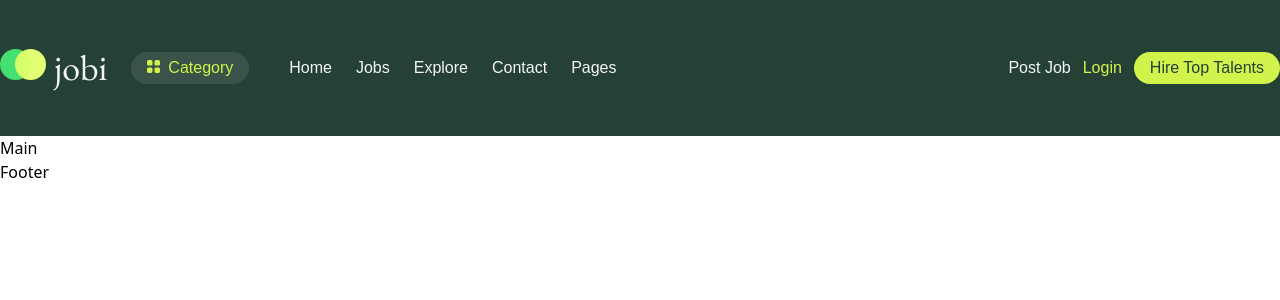
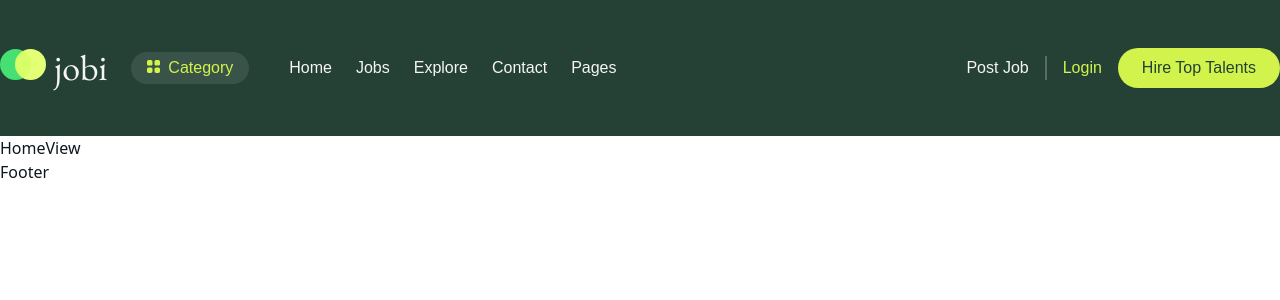
Before and after one commit to johnmal-dev/jobi, a React (Vite) app: page / in a window 1280 px wide. Shown: the top 300 px of the page. Built offline with nearby package versions, Linux system fonts and the light colour scheme; a web font is replaced by a local one.

Commit message:
add routes and links, stying updates

```diff
--- a/src/App.tsx
+++ b/src/App.tsx
@@ -5,7 +5,7 @@ import Footer from './components/Footer'
 
 function App() {
   return (
-    <div className="App">
+    <div className="text-palette-900">
       <Header />
       <Main />
       <Footer />
--- a/src/components/Header.tsx
+++ b/src/components/Header.tsx
@@ -13,23 +13,35 @@ const Header = () => {
             jobi
           </div>
           {/* Category Button */}
-          <div className="text-palette-500 bg-palette-100 bg-opacity-10 mx-6 rounded-full px-4 py-1 before:content-category-icon before:pr-2">
+          <div className="mx-6 px-4 py-1 text-palette-500 bg-palette-100 bg-opacity-10 rounded-full before:content-category-icon before:pr-2">
             Category
           </div>
           {/* Menu */}
           <ul className="flex justify-center items-center gap-6 mx-4">
-            <li>Home</li>
-            <li>Jobs</li>
-            <li>Explore</li>
-            <li>Contact</li>
-            <li>Pages</li>
+            <li>
+              <Link to="/">Home</Link>
+            </li>
+            <li>
+              <Link to="/jobs">Jobs</Link>
+            </li>
+            <li>
+              <Link to="/">Explore</Link>
+            </li>
+            <li>
+              <Link to="/">Contact</Link>
+            </li>
+            <li>
+              <Link to="/">Pages</Link>
+            </li>
           </ul>
         </div>
         {/* Right */}
-        <div className="flex justify-center items-center gap-3">
-          <div>Post Job</div>
-          <div className="text-palette-500">Login</div>
-          <div className="bg-palette-500 text-palette-800 rounded-full px-4 py-1">
+        <div className="flex justify-center items-center">
+          <div className="px-4 border-r-2 border-palette-100 border-opacity-25">
+            Post Job
+          </div>
+          <div className="px-4 text-palette-500">Login</div>
+          <div className="bg-palette-500 text-palette-800 rounded-full px-6 py-2">
             Hire Top Talents
           </div>
         </div>
--- a/src/components/Main.tsx
+++ b/src/components/Main.tsx
@@ -1,7 +1,20 @@
 import React from 'react'
+import { Routes, Route } from 'react-router-dom'
+import ErrorView from './views/ErrorView'
+import HomeView from './views/HomeView'
+import JobInfoView from './views/JobInfoView'
+import JobsView from './views/JobsView'
 
 const Main = () => {
-  return <div>Main</div>
+  return (
+    <Routes>
+      <Route path="/" element={<HomeView />} />
+      <Route path="/jobs" element={<JobsView />} />
+      <Route path="/jobs/:jobId" element={<JobInfoView />} />
+      <Route path="/error" element={<ErrorView />} />
+      <Route path="*" element={<ErrorView />} />
+    </Routes>
+  )
 }
 
 export default Main
--- /dev/null
+++ b/src/components/views/ErrorView.tsx
@@ -0,0 +1,7 @@
+import React from 'react'
+
+const ErrorView = () => {
+  return <div>ErrorView</div>
+}
+
+export default ErrorView
--- /dev/null
+++ b/src/components/views/HomeView.tsx
@@ -0,0 +1,7 @@
+import React from 'react'
+
+const HomeView = () => {
+  return <div>HomeView</div>
+}
+
+export default HomeView
--- /dev/null
+++ b/src/components/views/JobInfoView.tsx
@@ -0,0 +1,7 @@
+import React from 'react'
+
+const JobInfoView = () => {
+  return <div>JobInfoView</div>
+}
+
+export default JobInfoView
--- /dev/null
+++ b/src/components/views/JobsView.tsx
@@ -0,0 +1,7 @@
+import React from 'react'
+
+const JobsView = () => {
+  return <div>JobsView</div>
+}
+
+export default JobsView
```
Also changed, not shown: src/index.css (+14 -7 lines).
